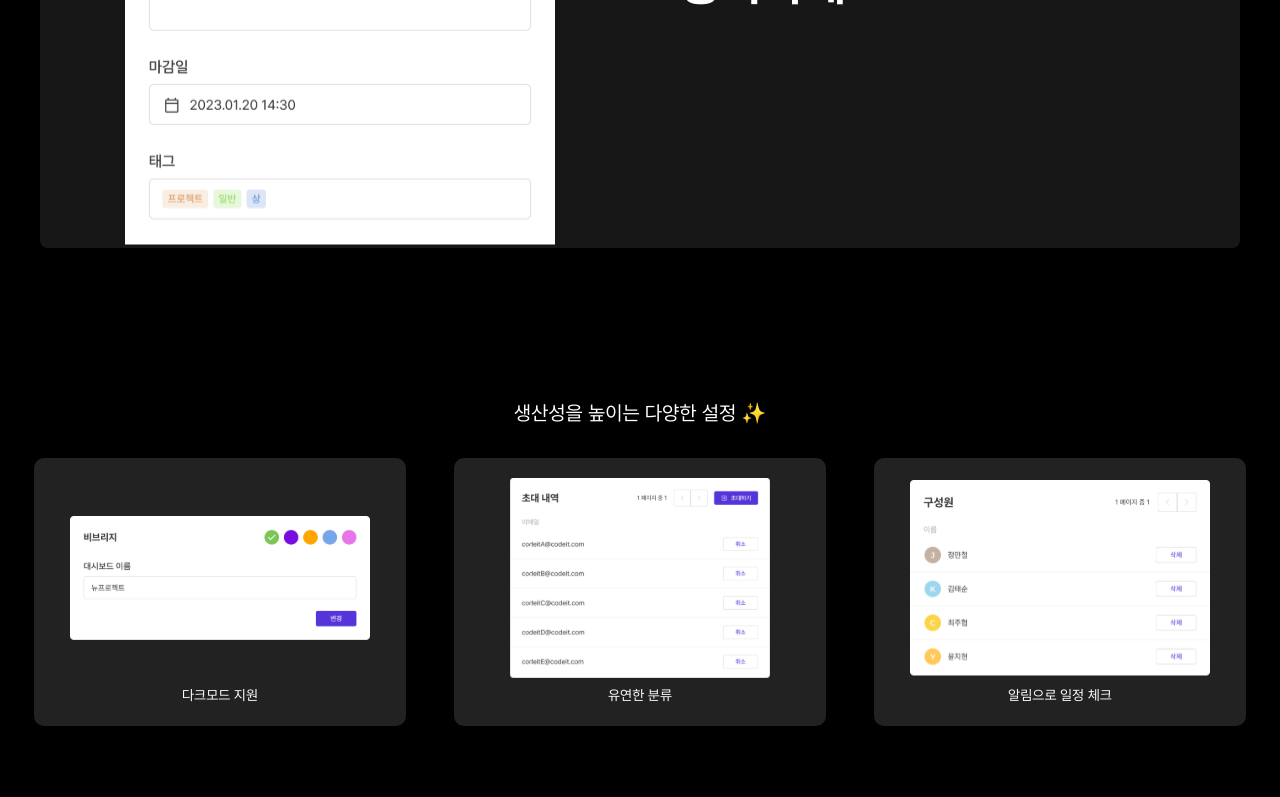
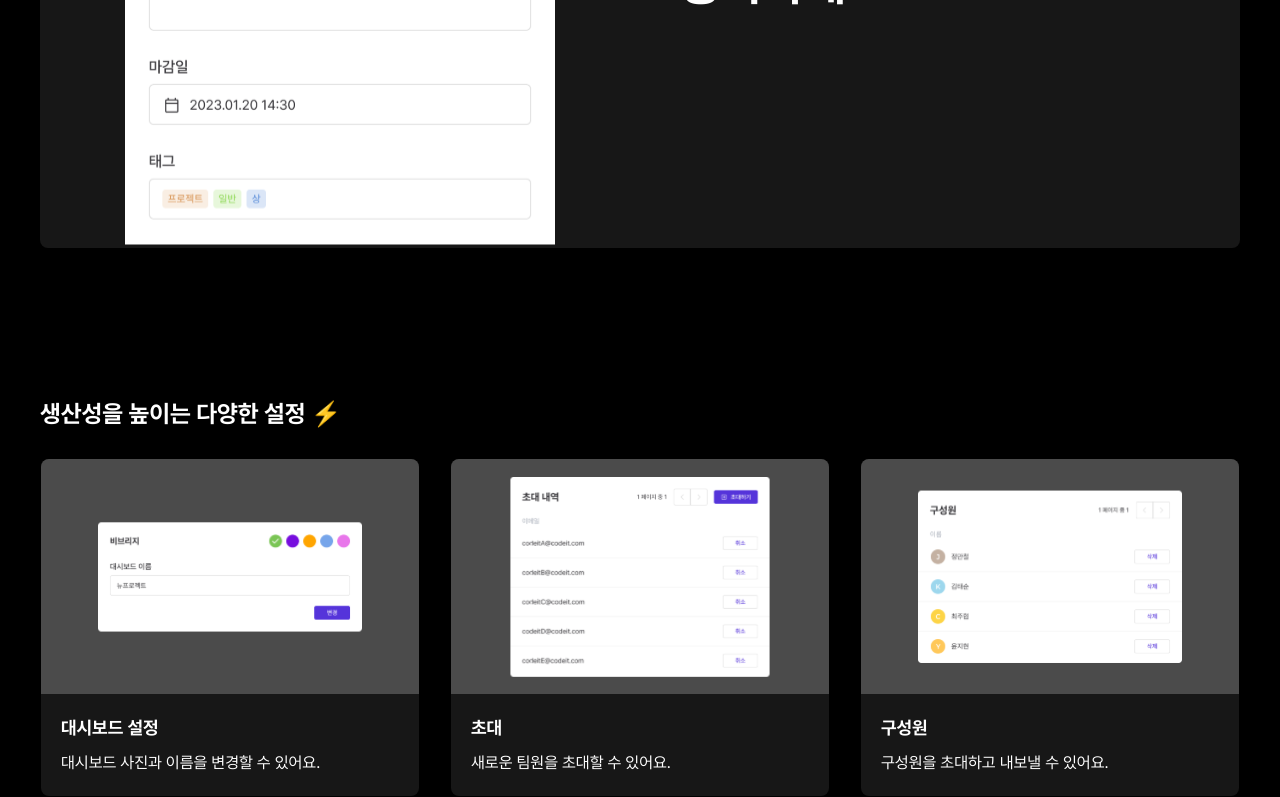
Before and after one commit to FE14-Team7-Taskify/Taskify, a Next.js app: page / in a window 1280 px wide. Shown: the part 2000-2797 px from the top of the page. Built offline with nearby package versions, Linux system fonts and the light colour scheme; no server answers.

Commit message:
TAS-84: 설정 UI 완료

```diff
--- a/src/pages/index.module.scss
+++ b/src/pages/index.module.scss
@@ -187,29 +187,78 @@
 }
 
 .settings {
-  margin: 8rem 0;
-
   h3 {
     text-align: center;
-    font-size: 2rem;
+    @include s.text-style('xl', 700, s.$color-white);
     margin-bottom: 3rem;
   }
 
   .settingCards {
     display: flex;
-    justify-content: space-around;
-    flex-wrap: wrap;
-    gap: 2rem;
+    flex-direction: column;
+    align-items: center;
+    gap: 4rem;
 
     .card {
-      background-color: #222;
-      padding: 2rem;
-      border-radius: 1rem;
-      width: 30%;
-      text-align: center;
+      background-color: s.$color-black-171717;
+      border-radius: 8px;
+      overflow: hidden;
+      width: 34.3rem;
+      display: flex;
+      flex-direction: column;
 
-      p {
-        font-size: 1.4rem;
+      .imageWrapper {
+        background-color: s.$color-black-4B4B4B;
+        height: 23.5rem;
+        display: flex;
+        align-items: center;
+        justify-content: center;
+
+        > img {
+          width: 70%;
+        }
+      }
+
+      .textWrapper {
+        padding: 2rem;
+
+        .cardTitle {
+          @include s.text-style('2lg', 700, s.$color-white);
+          margin-bottom: 0.8rem;
+        }
+
+        .cardDesc {
+          @include s.text-style('lg', 400, s.$color-white);
+        }
+      }
+    }
+  }
+
+  @include s.mq-md {
+    h3 {
+      @include s.text-style('2xl', 700, s.$color-white);
+    }
+    .card {
+      width: 37.8rem;
+    }
+  }
+
+  @include s.mq-lg {
+    width: 120rem;
+    margin: 0 auto;
+    h3 {
+      @include s.text-style('2xl', 700, s.$color-white);
+      text-align: left;
+    }
+
+    .settingCards {
+      flex-direction: row;
+      justify-content: center;
+      align-items: flex-start;
+      gap: 3.2rem;
+
+      .card {
+        width: 37.8rem;
       }
     }
   }
--- a/src/pages/index.tsx
+++ b/src/pages/index.tsx
@@ -59,34 +59,49 @@ export default function HomePage() {
 
       {/* 설정 강조 */}
       <section className={styles.settings}>
-        <h3>생산성을 높이는 다양한 설정 ✨</h3>
+        <h3>생산성을 높이는 다양한 설정 ⚡️</h3>
         <div className={styles.settingCards}>
           <div className={styles.card}>
+            <div className={styles.imageWrapper}>
               <Image
                 src="/images/landing/resource/landing3.svg"
                 alt="테마 설정"
                 width={300}
                 height={200}
               />
-            <p>다크모드 지원</p>
+            </div>
+            <div className={styles.textWrapper}>
+              <p className={styles.cardTitle}>대시보드 설정</p>
+              <p className={styles.cardDesc}>대시보드 사진과 이름을 변경할 수 있어요.</p>
+            </div>
           </div>
           <div className={styles.card}>
+            <div className={styles.imageWrapper}>
               <Image
                 src="/images/landing/resource/landing4.svg"
-              alt="카테고리 설정"
+                alt="초대 설정"
                 width={300}
                 height={200}
               />
-            <p>유연한 분류</p>
+            </div>
+            <div className={styles.textWrapper}>
+              <p className={styles.cardTitle}>초대</p>
+              <p className={styles.cardDesc}>새로운 팀원을 초대할 수 있어요.</p>
+            </div>
           </div>
           <div className={styles.card}>
+            <div className={styles.imageWrapper}>
               <Image
                 src="/images/landing/resource/landing5.svg"
-              alt="알림 설정"
+                alt="구성원 설정"
                 width={300}
                 height={200}
               />
-            <p>알림으로 일정 체크</p>
+            </div>
+            <div className={styles.textWrapper}>
+              <p className={styles.cardTitle}>구성원</p>
+              <p className={styles.cardDesc}>구성원을 초대하고 내보낼 수 있어요.</p>
+            </div>
           </div>
         </div>
       </section>
```
Lines whose indentation alone changed are shown as unchanged.
